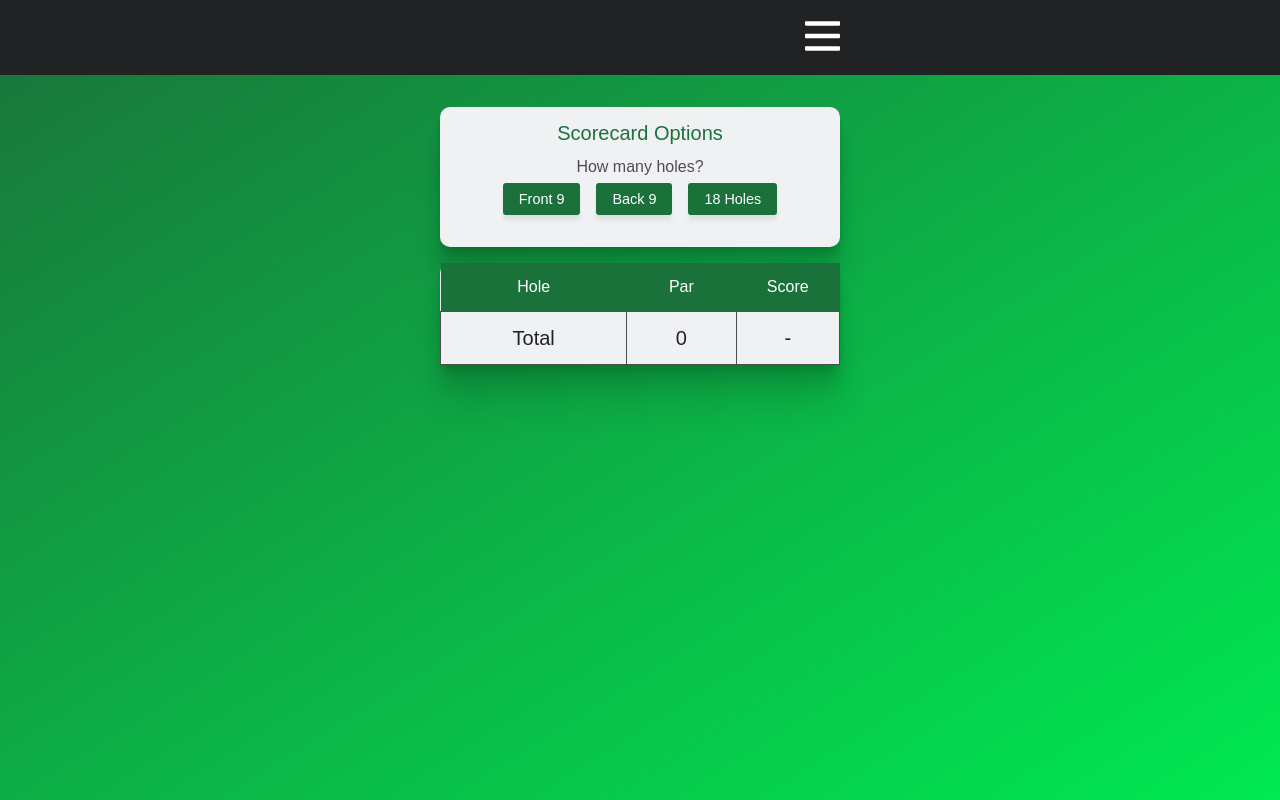
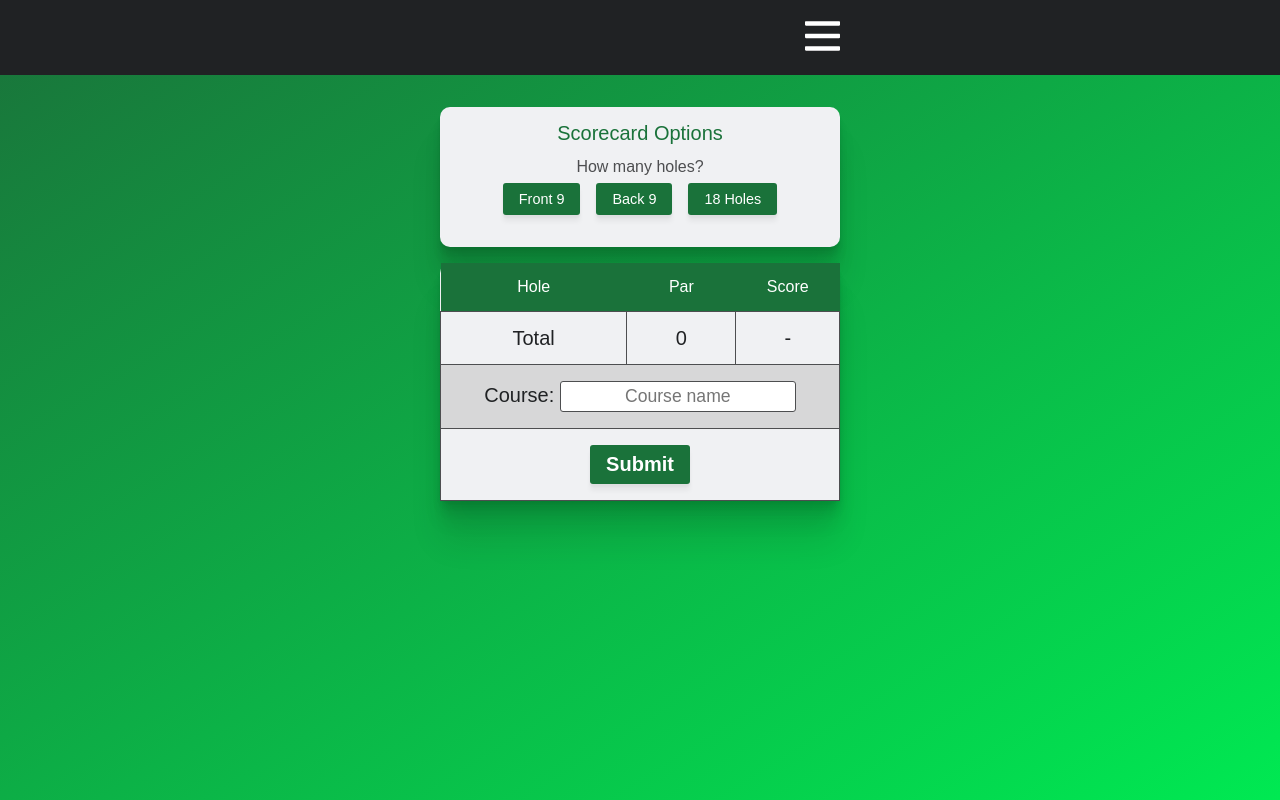
Before and after one commit to dkersten/golf-scorecard-frontend-v2, a React (Create React App) app: page /scorecard/new in a window 1280 px wide. Built offline with nearby package versions, Linux system fonts and the light colour scheme; no server answers.

Commit message:
added course name to scorecard component, fully controlled

```diff
--- a/src/components/Profile.js
+++ b/src/components/Profile.js
@@ -50,6 +50,7 @@ const Profile = (props) => {
                             f9s={scorecard.f9_score}
                             b9p={scorecard.b9_par}
                             b9s={scorecard.b9_score}
+                            courseName={scorecard.course}
                         />)
                     }
                 </div>
--- a/src/components/Scorecard.js
+++ b/src/components/Scorecard.js
@@ -12,6 +12,7 @@ const Scorecard = () => {
     const [scoresState, setScoresState] = useState({
         1: 0, 2: 0, 3: 0, 4: 0, 5: 0, 6: 0, 7: 0, 8: 0, 9: 0, 10: 0, 11: 0, 12: 0, 13: 0, 14: 0, 15: 0, 16: 0, 17: 0, 18: 0
     })
+    const [courseName, setCourseName] = useState('')
 
     // render scorecard options
     const scorecardOptions = () => {
@@ -70,6 +71,12 @@ const Scorecard = () => {
             return rows
 
         }
+    }
+
+    // function to fully controll course name input
+    const handleCourseNameChange = (e) => {
+        setCourseName(e.target.value)
+        // console.log(e.target.value)
     }
 
     // function (passed down to scorecardRow) to update the pars in state
@@ -146,6 +153,14 @@ const Scorecard = () => {
                                     <td>{ computeParTotal() }</td>
                                     <td>{ computeScoreTotal() }</td>
                                 </tr>
+                                <tr>
+                                    <td colSpan="3">Course: <input className="course" type="text" onChange={handleCourseNameChange} value={courseName} placeholder="Course name" /></td>
+                                </tr>
+                                <tr>
+                                    <td colSpan="3">
+                                        <input className="btn" type="submit" />
+                                    </td>
+                                </tr>
                             </tbody>
                         </table>
                     </form>
--- a/src/components/ScorecardOverview.js
+++ b/src/components/ScorecardOverview.js
@@ -37,7 +37,7 @@ const ScorecardOverview = (props) => {
 
     return(
         <div className="scorecard-overview card">
-            <p>Course: <span>Need to implement this</span></p>
+            <p>Course: <span>{ props.courseName }</span></p>
             <p>Date: <span>{ formatRoundDate() }</span></p>
             <p>Round Score: <span>{ computeRoundScore() }</span></p>
         </div>
--- a/src/styles/scorecard.scss
+++ b/src/styles/scorecard.scss
@@ -61,11 +61,19 @@
             border: 1px solid $color-grey-lighter;
             color: $color-grey-darker;
 
-            input {
+            input[type="number"] {
                 border: 1px solid $color-grey-lighter;
                 border-radius: $border-radius-sm;
                 min-height: 30px;
                 max-width: 80px;
+            }
+
+            input[type="text"] {
+                border: 1px solid $color-grey-lighter;
+                font-size: $font-size-reg;
+                border-radius: $border-radius-sm;
+                max-width: 350px;
+                padding: .25rem;
             }
         }
 
```
